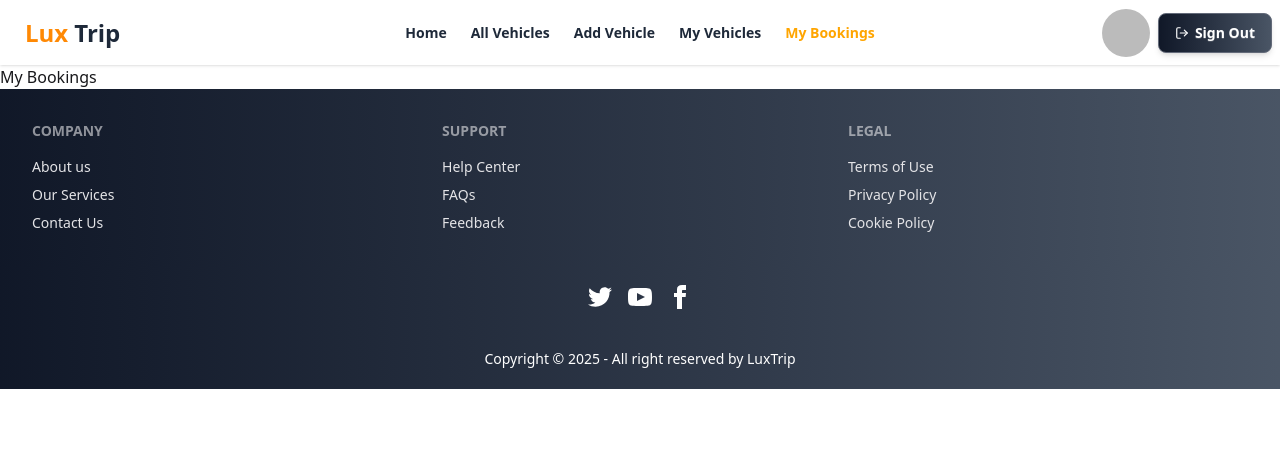
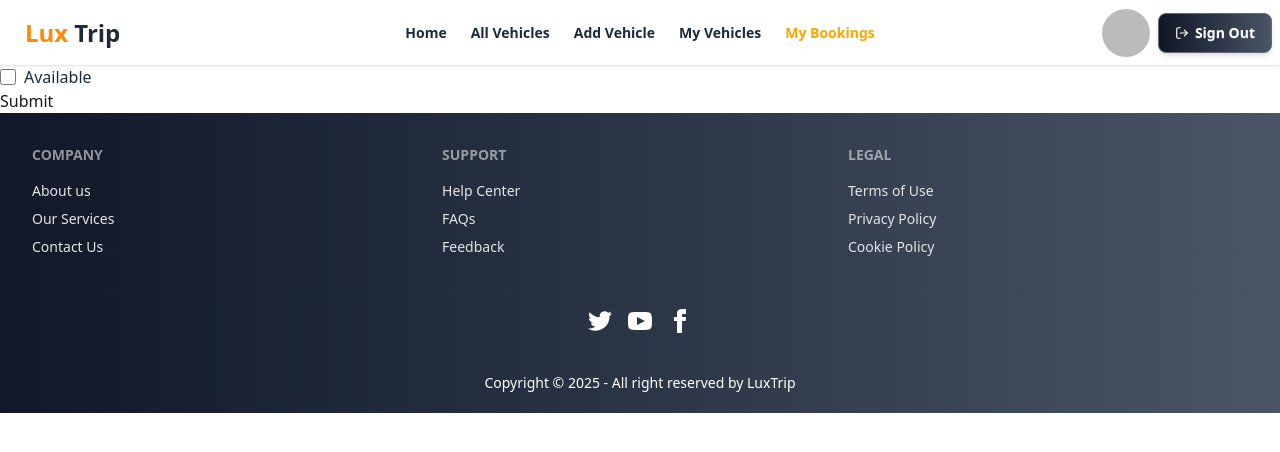
Before and after one commit to nnowrose1/travel-ease-client, a React (Vite) app: page /myBookings in a window 1280 px wide. Shown: the top 452 px of the page. Built offline with nearby package versions, Linux system fonts and the light colour scheme; no server answers; sample sign-in values are in the browser's storage.

Commit message:
made changes to add-vehicle page. made the avg rating and rating count integar and added the categories form field

```diff
--- a/src/components/MyVehicleCard.jsx
+++ b/src/components/MyVehicleCard.jsx
@@ -3,6 +3,7 @@ import { Link } from "react-router";
 
 const VehicleCard = ({ vehicle }) => {
   const { _id } = vehicle;
+  console.log(vehicle);
 
   const available = vehicle?.availability ? "Available" : "Unavailable";
 
@@ -14,9 +15,7 @@ const VehicleCard = ({ vehicle }) => {
         <h2 className="text-lg font-semibold text-gray-800 mb-1">
           {vehicle?.vehicle_name}
         </h2>
-
         <p className="text-sm text-gray-500 mb-2">{vehicle?.category}</p>
-
         <div
           className={`text-sm font-medium mb-3 ${
             vehicle?.availability ? "text-green-600" : "text-red-500"
@@ -24,30 +23,32 @@ const VehicleCard = ({ vehicle }) => {
         >
           {available}
         </div>
-
         {/* Rating Section */}
         <div className="flex items-center gap-1 text-yellow-500 mb-2">
           {Array.from({ length: 5 }).map((_, index) => (
             <FaStar
               key={index}
               size={18}
-              fill={index < Math.round(vehicle?.avg_rating) ? "#facc15" : "none"}
+              fill={
+                index < Math.round(vehicle?.avg_rating) ? "#facc15" : "none"
+              }
               stroke="#facc15"
             />
           ))}
           <span className="text-gray-700 text-sm ml-1 font-medium">
             {vehicle?.avg_rating} ({vehicle?.rating_count})
           </span>
+        </div>{" "}
+        <div className="flex gap-3">
+          <Link to={`/vehicle/${_id}`}>
+            {" "}
+            <button className="btn btn-primary">View Details</button>
+          </Link>
+          <button className="btn bg-linear-to-r from-orange-500 to-orange-300 hover:text-xl font-semibold text-white py-2 px-4 rounded-lg shadow-md hover:shadow-lg transition-all duration-300">
+            Update Vehicle
+          </button>
+          <button className="btn btn-primary">Delete</button>
         </div>
-        <Link to={`/vehicle/${_id}`}>
-          {" "}
-          <div className="flex gap-3">
-            <button className="btn btn-primary">View Details</button>
-            <button className="btn btn-primary">Update Vehicle</button>
-            <button className="btn btn-primary">Delete</button>
-          </div>
-
-        </Link>
       </div>
     </div>
   );
--- a/src/main.jsx
+++ b/src/main.jsx
@@ -51,11 +51,15 @@ const router = createBrowserRouter([
       },
       {
         path:'/myBookings',
-        element: <MyBookings></MyBookings>
+        element: <PrivateRoute>
+          <MyBookings></MyBookings>
+        </PrivateRoute>
       },
       {
         path:'/addVehicle',
-        element: <AddVehicle></AddVehicle>
+        element: <PrivateRoute>
+          <AddVehicle></AddVehicle>
+        </PrivateRoute>
       }
     ],
   },
--- a/src/pages/AddVehicle.jsx
+++ b/src/pages/AddVehicle.jsx
@@ -6,6 +6,7 @@ import Swal from "sweetalert2";
 const AddVehicle = () => {
   const { user } = useAuth();
   const secureInstance = useAxiosSecure();
+
   const handleSubmit = (e) => {
     e.preventDefault();
     const vehicle_name = e.target.vehicle_name.value;
@@ -13,22 +14,25 @@ const AddVehicle = () => {
     const owner = e.target.owner.value;
     const price_per_day = e.target.price_per_day.value;
     const location = e.target.location.value;
-    const availability = e.target.availability.value;
+    const checkbox = e.target.availability.checked;
     const description = e.target.description.value;
     const image = e.target.image.value;
+    const categories = e.target.categories.value;
     const rating_star = e.target.rating_star.value;
-    const avg_rating = e.target.avg_rating.value;
-    const rating_count = e.target.rating_count.value;
+    const avg_rating = Number(e.target.avg_rating.value);
+    const rating_count = Number(e.target.rating_count.value);
     const vehicle_owner_email = e.target.vehicle_owner_email.value;
+
     const newVehicle = {
       vehicle_name,
       owner,
       category,
       price_per_day,
       location,
-      availability,
+      availability: checkbox,
       description,
       image,
+      categories,
       rating_star,
       rating_count,
       avg_rating,
@@ -37,7 +41,7 @@ const AddVehicle = () => {
 
     secureInstance.post("/allVehicles", newVehicle).then(() => {
       Swal.fire({
-        position: "top-middle",
+        position: "center",
         icon: "success",
         title: "Your vehicle has been added!",
         showConfirmButton: false,
@@ -200,6 +204,22 @@ const AddVehicle = () => {
           />
         </div>
 
+            {/* Categories */}
+        <div>
+          <label className="block font-medium text-accent mb-1">
+            Categories
+          </label>
+          <select
+            name="categories"
+            required
+            className="w-full border rounded-lg p-2 focus:ring-2 focus:ring-orange-400"
+          >
+            <option value="">Select Categories</option>
+            <option value="Electric">Electric</option>
+            <option value="Hybrid">Hybrid</option>
+          </select>
+        </div>
+
         {/* User Email (read-only) */}
         <div>
           <label className="block font-medium text-accent mb-1">
--- a/src/pages/MyBookings.jsx
+++ b/src/pages/MyBookings.jsx
@@ -1,9 +1,25 @@
 import React from 'react';
 
 const MyBookings = () => {
+    const handleSubmit = (e) => {
+        e.preventDefault();
+        const checked = e.target.availability.checked;
+        console.log(checked);
+
+    }
     return (
         <div>
-            My Bookings
+            <form onSubmit={handleSubmit}>
+          <div className="flex items-center gap-2">
+          <input
+            type="checkbox"
+            name="availability"
+            className="w-4 h-4 text-orange-400 focus:ring-orange-400"
+          />
+          <label className="text-accent">Available</label>
+        </div>
+        <button>Submit</button>
+        </form>
         </div>
     );
 };
--- a/src/pages/MyVehicles.jsx
+++ b/src/pages/MyVehicles.jsx
@@ -1,4 +1,4 @@
-import React, { useState } from "react";
+import React, { useEffect, useState } from "react";
 import useAxiosSecure from "../customHooks/useAxiosSecure";
 import useAuth from "../customHooks/useAuth";
 import Loader from "../components/Loader";
@@ -10,10 +10,13 @@ const MyVehicles = () => {
   const [myVehicles, setMyVehicles] = useState([]);
   const [loading, setLoading] = useState(true);
 
-  secureInstance.get(`/myVehicles?email=${user.email}`).then((res) => {
+  useEffect(()=>{
+ secureInstance.get(`/myVehicles?email=${user.email}`).then((res) => {
     setMyVehicles(res.data);
     setLoading(false);
   });
+  }, [secureInstance,user])
+
 
   if (loading) {
     return <Loader></Loader>;
```
